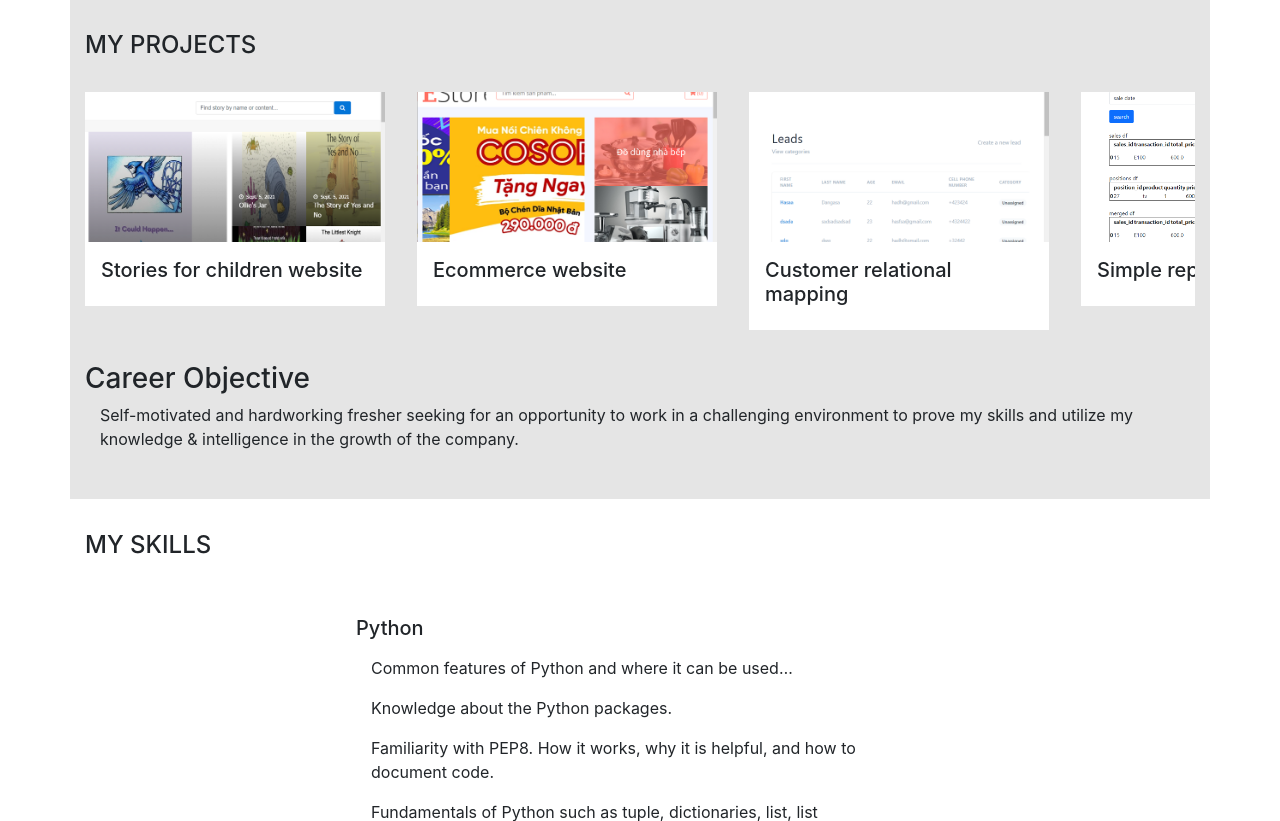
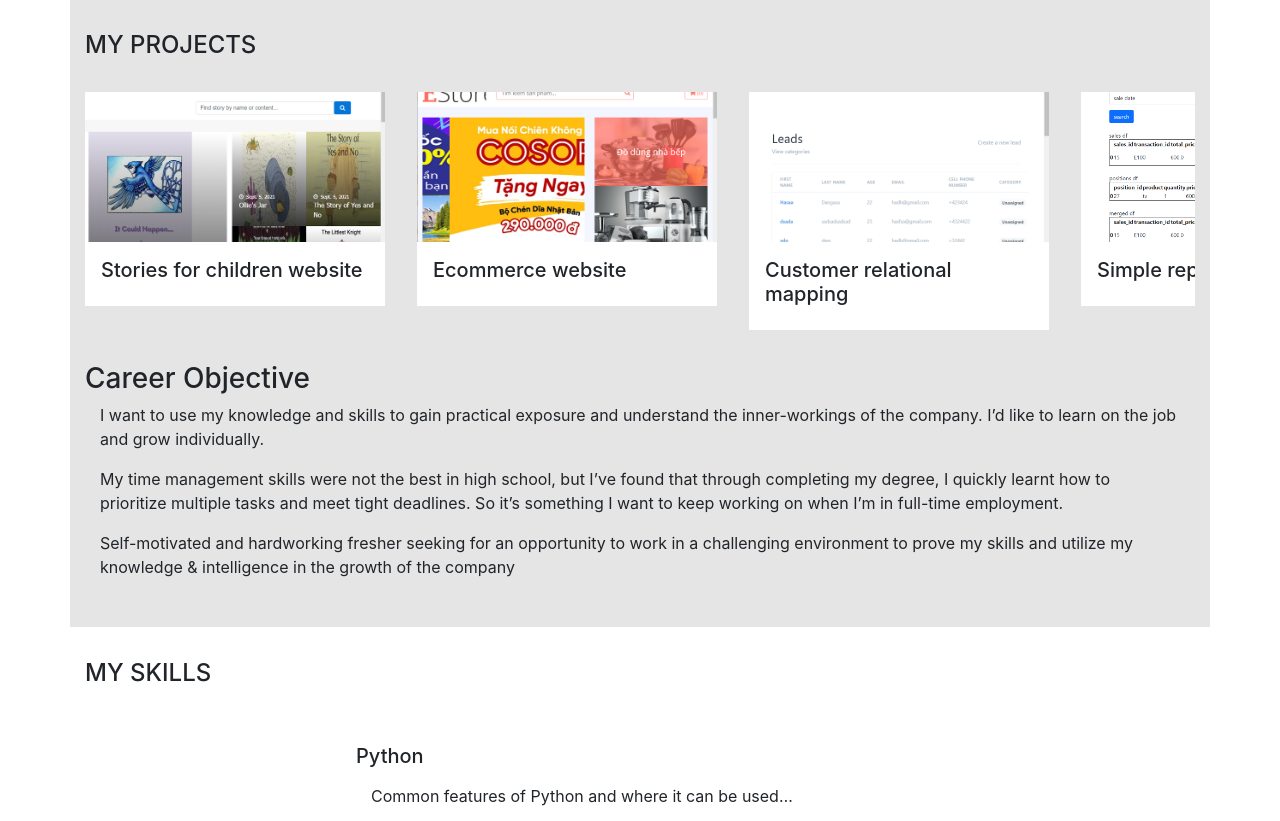
Before and after one commit to danghacodecraft/portfolio, a Django app: page / in a window 1280 px wide. Shown: the part 611-1432 px from the top of the page. Run offline with Django 3.2, Linux system fonts and the light colour scheme; data comes from the database, SQL or seed files in the repository; both versions use the stored data as it was after the commit; data that the repository does not hold is empty; some libraries are stand-ins or nearby versions.

Commit message:
commit all

```diff
--- a/base/templates/base/home.html
+++ b/base/templates/base/home.html
@@ -40,8 +40,18 @@
         <div class="about--wrapper">
             <h3>Career Objective</h3>
             <div class="container">
-            <p>Self-motivated and hardworking fresher seeking for an opportunity to work in a challenging environment
-                to prove my skills and utilize my knowledge & intelligence in the growth of the company.
+            <p>
+                I want to use my knowledge and skills to gain practical exposure and understand the
+                inner-workings of the company. I’d like to learn on the job and grow individually.
+            </p>
+            <p>
+                My time management skills were not the best in high school, but I’ve found that through
+                completing my degree, I quickly learnt how to prioritize multiple tasks and meet tight deadlines.
+                So it’s something I want to keep working on when I’m in full-time employment.
+            </p>
+            <p>
+                Self-motivated and hardworking fresher seeking for an opportunity to work in a challenging
+                environment to prove my skills and utilize my knowledge & intelligence in the growth of the company
             </p>
             </div>
         </div>
```
Also changed, not shown: db.sqlite3, 1 other file.
